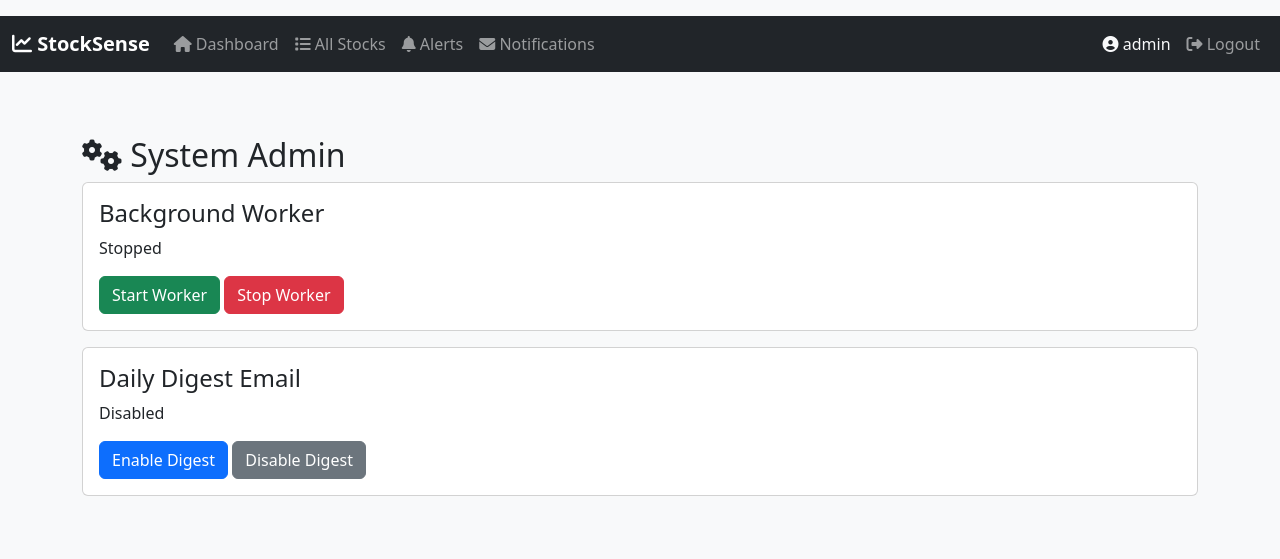
After one commit to upamanyu92/stocksense, a Flask app: page /admin in a window 1280 px wide. The commit adds this page. Shown: the top 559 px of the page. Run offline with Flask 3, Linux system fonts and the light colour scheme; a user stored in the database is signed in; data that the repository does not hold is empty.

Commit message:
Fix all frontend-to-backend integration gaps: routes, blueprints, templates, nav links
Co-authored-by: upamanyu92 <8329782+upamanyu92@users.noreply.github.com>

```diff
--- a/app/api/dashboard_routes.py
+++ b/app/api/dashboard_routes.py
@@ -3,6 +3,7 @@ Dashboard and UI routes
 """
 from flask import Blueprint, render_template
 from flask_login import login_required, current_user
+from app.db.services.user_service import UserService
 
 dashboard_bp = Blueprint('dashboard', __name__)
 
@@ -26,3 +27,21 @@ def stocks_list():
 def notifications_page():
     """Notifications page"""
     return render_template('notifications.html', username=current_user.username)
+
+
+@dashboard_bp.route('/alerts')
+@login_required
+def alerts_page():
+    """Alerts management page"""
+    return render_template('alerts_mgmt.html', username=current_user.username)
+
+
+@dashboard_bp.route('/admin')
+@login_required
+def admin_page():
+    """System administration page (admin users only)"""
+    user = UserService.get_by_id(current_user.id)
+    if not user or not user.is_admin:
+        from flask import abort
+        abort(403)
+    return render_template('admin_system.html', username=current_user.username)
--- a/app/api/system_routes.py
+++ b/app/api/system_routes.py
@@ -7,7 +7,7 @@ import os
 import time
 from datetime import datetime
 
-from flask import Blueprint, jsonify, request, Response, render_template
+from flask import Blueprint, jsonify, request, Response
 from flask_login import login_required
 
 from app.services.background_worker import background_worker
@@ -217,9 +217,11 @@ def background_status():
 @system_bp.route('/ui', methods=['GET'])
 @login_required
 def admin_ui():
+    """Redirect to the dashboard admin page."""
+    from flask import redirect, url_for
     from flask_login import current_user
     from app.db.services.user_service import UserService
     user = UserService.get_by_id(current_user.id)
     if not user or not user.is_admin:
         return jsonify({'error': 'Admin access required'}), 403
-    return render_template('admin_system.html')
+    return redirect(url_for('dashboard.admin_page'))
--- a/app/main.py
+++ b/app/main.py
@@ -9,6 +9,7 @@ from flask_login import LoginManager
 from flask_socketio import SocketIO, emit
 
 from app.api.alert_routes import bp as alert_bp
+from app.api.agentic_routes import agentic_api as agentic_bp
 from app.api.auth_routes import auth_bp
 from app.api.backtest_routes import backtest_bp
 from app.api.chat_routes import chat_bp
@@ -17,6 +18,7 @@ from app.api.llm_routes import llm_bp
 from app.api.notification_routes import notification_bp
 from app.api.nse_routes import nse_bp
 from app.api.prediction_routes import prediction_bp
+from app.api.price_routes import price_bp
 from app.api.price_stream_routes import price_stream_bp
 from app.api.stock_routes import stock_bp
 from app.api.system_routes import system_bp
@@ -102,6 +104,7 @@ app.register_blueprint(prediction_bp)
 app.register_blueprint(stock_bp)
 app.register_blueprint(system_bp)
 app.register_blueprint(price_stream_bp)
+app.register_blueprint(price_bp)
 app.register_blueprint(dashboard_bp)
 app.register_blueprint(chat_bp)
 app.register_blueprint(alert_bp)
@@ -109,6 +112,7 @@ app.register_blueprint(notification_bp)
 app.register_blueprint(backtest_bp)
 app.register_blueprint(llm_bp)
 app.register_blueprint(nse_bp)
+app.register_blueprint(agentic_bp)
 
 @login_manager.user_loader
 def load_user(user_id):
--- a/app/static/dashboard.js
+++ b/app/static/dashboard.js
@@ -393,7 +393,7 @@ async function updateBackgroundWorkerStatus() {
   }
 
   try {
-    const response = await fetch('/api/background-status');
+    const response = await fetch('/api/system/background-status');
     const data = await response.json();
     updateBackgroundWorkerStatusUI(data);
   } catch (error) {
--- a/app/templates/admin_system.html
+++ b/app/templates/admin_system.html
@@ -1,8 +1,10 @@
-{% extends 'index.html' %}
+{% extends 'base.html' %}
+
+{% block title %}System Admin — StockSense{% endblock %}
 
 {% block content %}
 <div class="container mt-4">
-  <h2>System Admin</h2>
+  <h2><i class="fas fa-cogs"></i> System Admin</h2>
   <div class="card mb-3">
     <div class="card-body">
       <h4>Background Worker</h4>
@@ -20,5 +22,8 @@
     </div>
   </div>
 </div>
+{% endblock %}
+
+{% block extra_scripts %}
 <script src="/static/admin_system.js"></script>
 {% endblock %}
--- /dev/null
+++ b/app/templates/base.html
@@ -0,0 +1,76 @@
+<!DOCTYPE html>
+<html lang="en">
+<head>
+  <meta charset="UTF-8">
+  <meta name="viewport" content="width=device-width, initial-scale=1">
+  <title>{% block title %}StockSense{% endblock %}</title>
+  <link href="https://cdn.jsdelivr.net/npm/bootstrap@5.3.2/dist/css/bootstrap.min.css" rel="stylesheet">
+  <link href="https://cdnjs.cloudflare.com/ajax/libs/font-awesome/6.4.2/css/all.min.css" rel="stylesheet">
+  <script src="https://code.jquery.com/jquery-3.6.0.min.js"></script>
+  <script src="https://cdn.jsdelivr.net/npm/bootstrap@5.3.2/dist/js/bootstrap.bundle.min.js"></script>
+  <style>
+    body { background-color: #f8f9fa; padding-top: 1rem; padding-bottom: 2rem; }
+    .navbar-brand { font-weight: 700; }
+    .main-content { max-width: 1200px; margin: 0 auto; padding: 1rem; }
+  </style>
+  {% block extra_head %}{% endblock %}
+</head>
+<body>
+  <nav class="navbar navbar-expand-lg navbar-dark bg-dark mb-4">
+    <div class="container-fluid">
+      <a class="navbar-brand" href="{{ url_for('dashboard.user_dashboard') }}">
+        <i class="fas fa-chart-line"></i> StockSense
+      </a>
+      <button class="navbar-toggler" type="button" data-bs-toggle="collapse"
+              data-bs-target="#navbarNav" aria-controls="navbarNav"
+              aria-expanded="false" aria-label="Toggle navigation">
+        <span class="navbar-toggler-icon"></span>
+      </button>
+      <div class="collapse navbar-collapse" id="navbarNav">
+        <ul class="navbar-nav me-auto">
+          <li class="nav-item">
+            <a class="nav-link" href="{{ url_for('dashboard.user_dashboard') }}">
+              <i class="fas fa-home"></i> Dashboard
+            </a>
+          </li>
+          <li class="nav-item">
+            <a class="nav-link" href="{{ url_for('dashboard.stocks_list') }}">
+              <i class="fas fa-list"></i> All Stocks
+            </a>
+          </li>
+          <li class="nav-item">
+            <a class="nav-link" href="{{ url_for('dashboard.alerts_page') }}">
+              <i class="fas fa-bell"></i> Alerts
+            </a>
+          </li>
+          <li class="nav-item">
+            <a class="nav-link" href="{{ url_for('dashboard.notifications_page') }}">
+              <i class="fas fa-envelope"></i> Notifications
+            </a>
+          </li>
+        </ul>
+        <ul class="navbar-nav ms-auto">
+          {% if current_user.is_authenticated %}
+          <li class="nav-item">
+            <span class="nav-link text-light">
+              <i class="fas fa-user-circle"></i> {{ current_user.username }}
+            </span>
+          </li>
+          <li class="nav-item">
+            <a class="nav-link" href="{{ url_for('auth.logout') }}">
+              <i class="fas fa-sign-out-alt"></i> Logout
+            </a>
+          </li>
+          {% endif %}
+        </ul>
+      </div>
+    </div>
+  </nav>
+
+  <div class="main-content">
+    {% block content %}{% endblock %}
+  </div>
+
+  {% block extra_scripts %}{% endblock %}
+</body>
+</html>
--- a/app/templates/dashboard.html
+++ b/app/templates/dashboard.html
@@ -971,6 +971,12 @@
         <a href="{{ url_for('dashboard.stocks_list') }}" class="nav-link">
           <i class="fas fa-list"></i> All Stocks
         </a>
+        <a href="{{ url_for('dashboard.alerts_page') }}" class="nav-link">
+          <i class="fas fa-bell"></i> Alerts
+        </a>
+        <a href="{{ url_for('dashboard.notifications_page') }}" class="nav-link">
+          <i class="fas fa-envelope"></i> Notifications
+        </a>
       </div>
       <div class="user-info">
         <span class="user-name">
--- a/app/templates/stocks_list.html
+++ b/app/templates/stocks_list.html
@@ -346,6 +346,12 @@
         <a href="{{ url_for('dashboard.stocks_list') }}" class="nav-link">
           <i class="fas fa-list"></i> All Stocks
         </a>
+        <a href="{{ url_for('dashboard.alerts_page') }}" class="nav-link">
+          <i class="fas fa-bell"></i> Alerts
+        </a>
+        <a href="{{ url_for('dashboard.notifications_page') }}" class="nav-link">
+          <i class="fas fa-envelope"></i> Notifications
+        </a>
       </div>
       <div class="user-info">
         <span class="user-name">
```
Also changed, not shown: app/api/stock_routes.py (+35 -1 lines), app/templates/alerts_mgmt.html (+7 -2 lines), app/templates/notifications.html (+7 -2 lines).
